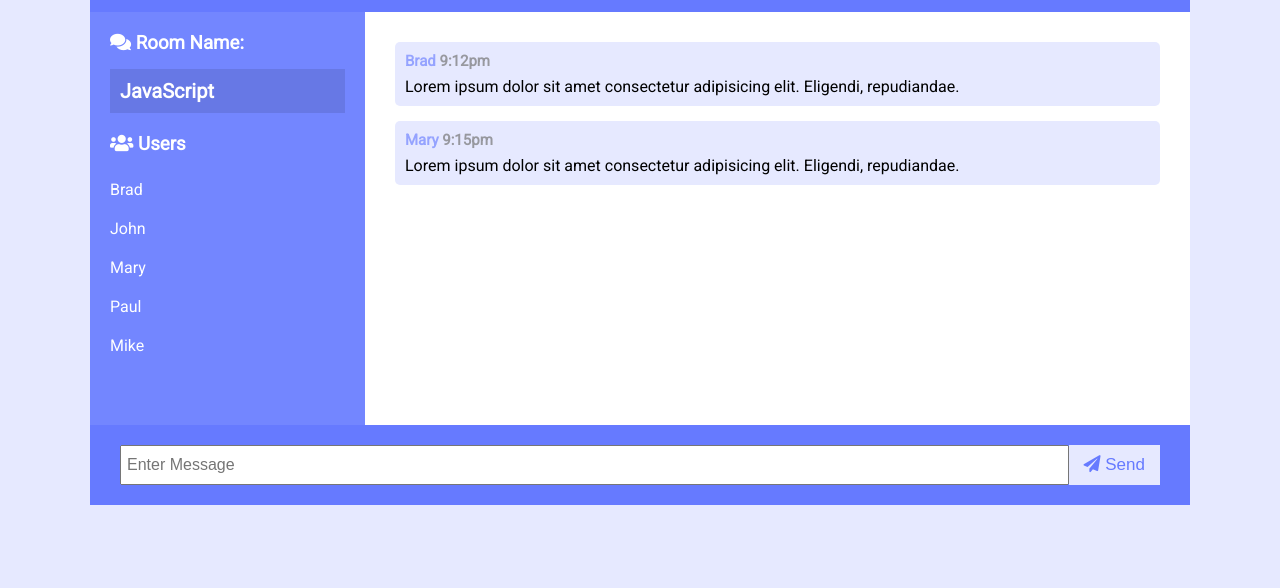
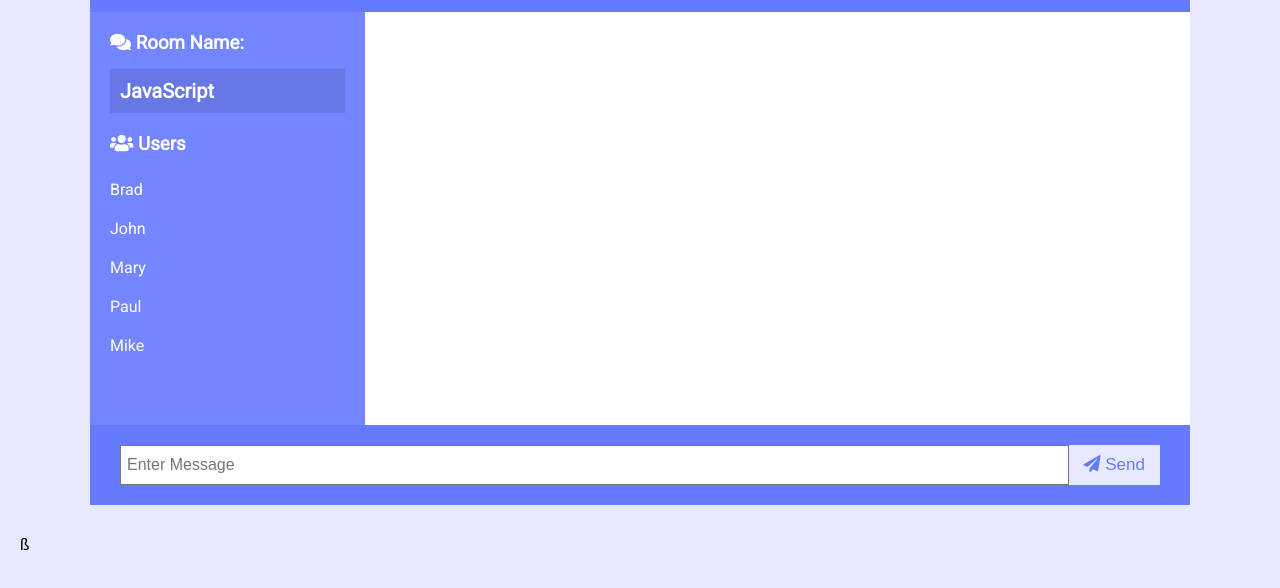
Before and after one commit to jaredgutkin/chat-room-app, a website: page public/chat.html in a window 1280 px wide. Shown: the part 86-674 px from the top of the page. Drawn offline with nearby package versions, Linux system fonts and the light colour scheme; no server answers.

Commit message:
submit message user time to dom

```diff
--- a/public/chat.html
+++ b/public/chat.html
@@ -26,22 +26,7 @@
           <li>Mike</li>
         </ul>
       </div>
-      <div class="chat-messages">
-					<div class="message">
-						<p class="meta">Brad <span>9:12pm</span></p>
-						<p class="text">
-							Lorem ipsum dolor sit amet consectetur adipisicing elit. Eligendi,
-							repudiandae.
-						</p>
-					</div>
-					<div class="message">
-						<p class="meta">Mary <span>9:15pm</span></p>
-						<p class="text">
-							Lorem ipsum dolor sit amet consectetur adipisicing elit. Eligendi,
-							repudiandae.
-						</p>
-					</div>
-      </div>
+      <div class="chat-messages"></div>
     </main>
     <div class="chat-form-container">
       <form id="chat-form">
@@ -57,6 +42,7 @@
     </div>
   </div>
 
+  <script src="https://cdnjs.cloudflare.com/ajax/libs/qs/6.11.0/qs.min.js" integrity="sha512-/l6vieC+YxaZywUhmqs++8uF9DeMvJE61ua5g+UK0TuHZ4TkTgB1Gm1n0NiA86uEOM9JJ6JUwyR0hboKO0fCng==" crossorigin="anonymous" referrerpolicy="no-referrer"></script>ß
   <script src="/socket.io/socket.io.js"></script>
   <script src="js/main.js"></script>
 </body>
--- a/public/js/main.js
+++ b/public/js/main.js
@@ -1,5 +1,7 @@
 const chatForm = document.getElementById('chat-form')
 const chatMessages = document.querySelector('.chat-messages')
+
+//get username and room from url
 
 const socket = io()
 
@@ -33,9 +35,9 @@ function outputMessage(message){
     const div = document.createElement('div')
     div.classList.add('message')
     div.innerHTML = `
-    <p class="meta">Brad <span>9:12pm</span></p>
+    <p class="meta">${message.username} <span>${message.time}</span></p>
     <p class="text">
-        ${message}
+        ${message.text}
     </p>`
     document.querySelector('.chat-messages').appendChild(div)
 }
```
